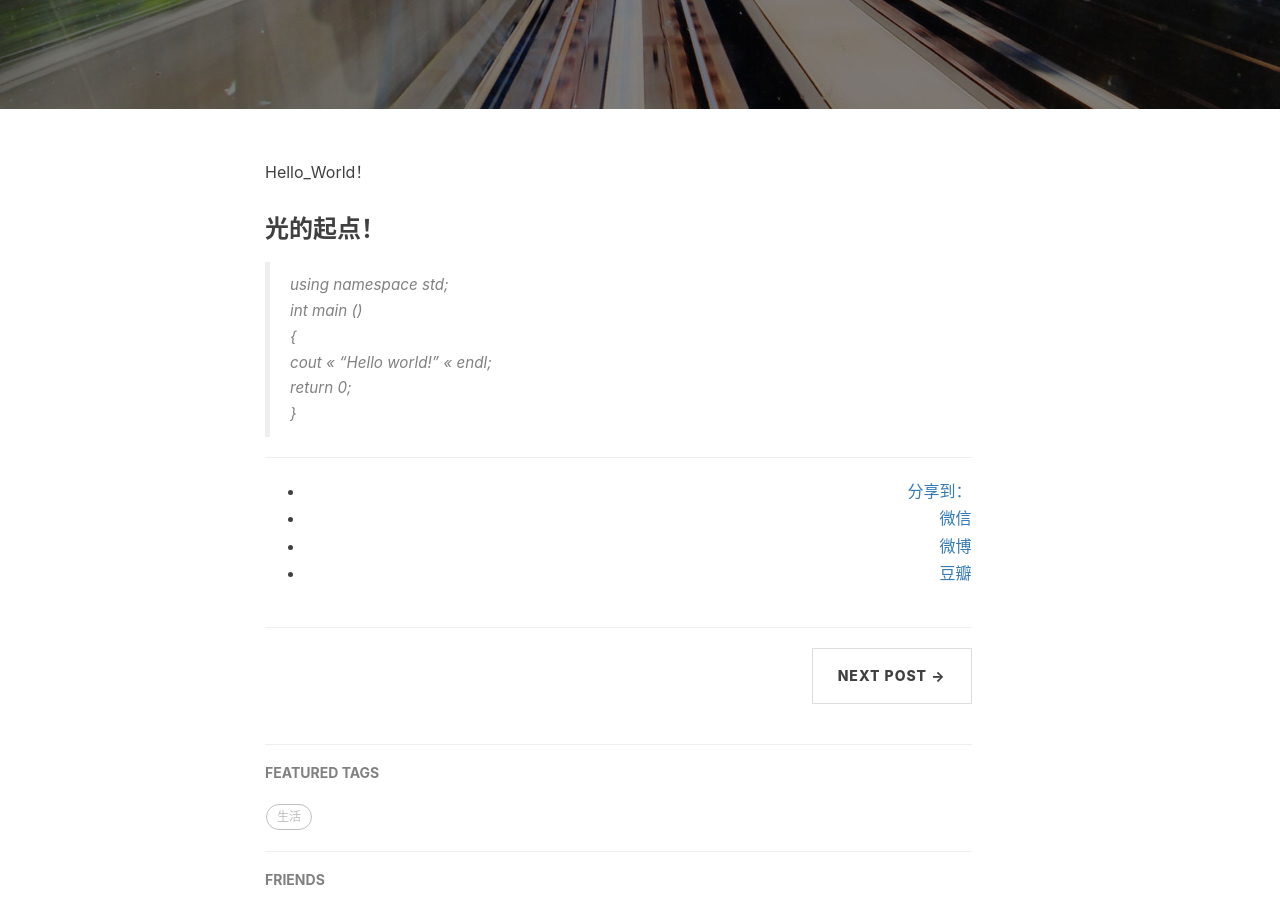
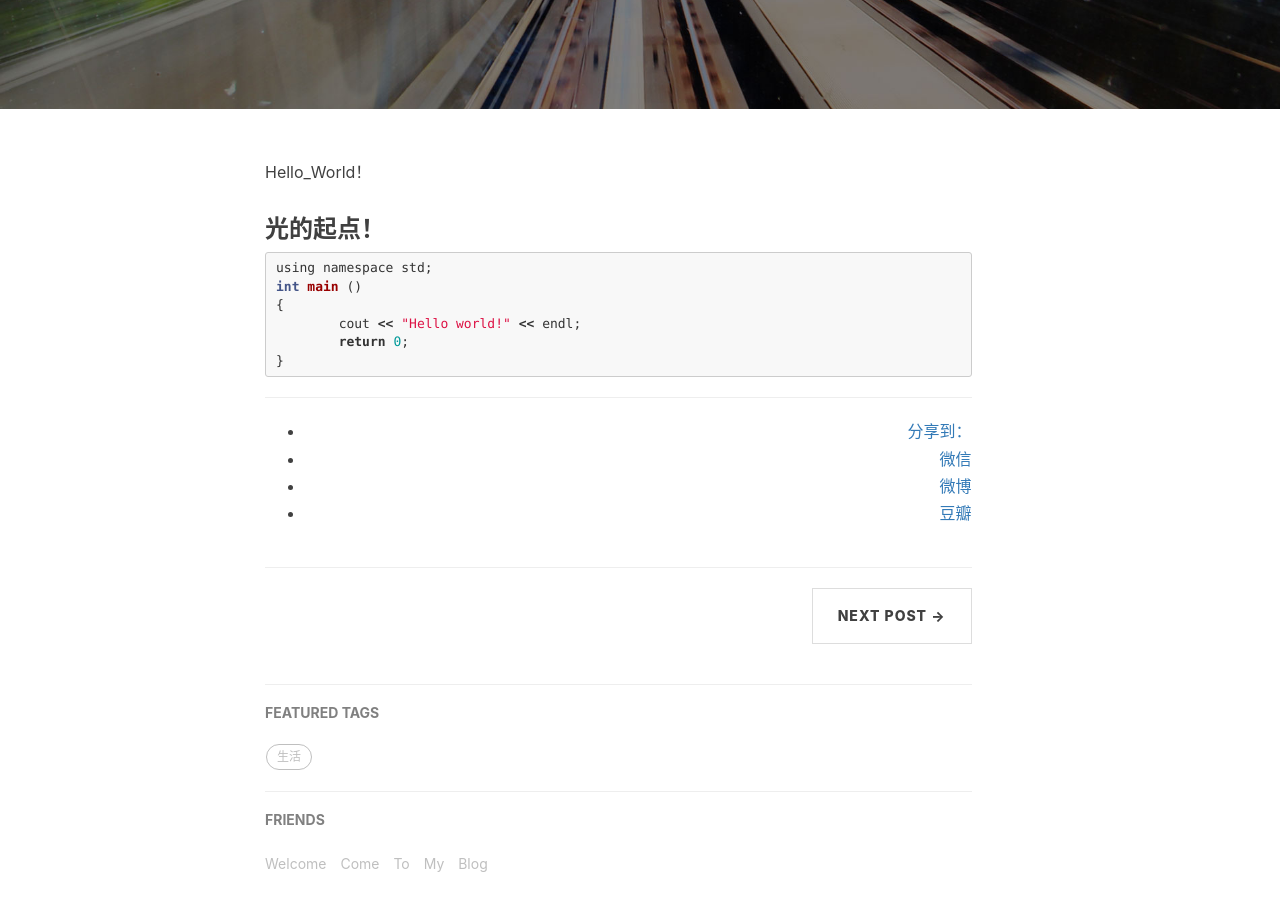
Before and after one commit to dyhube/dyhube.github.io, a Jekyll site: the page built from _posts/2016-05-06-HelloWorld.md, in a window 1280 px wide and 900 px high, scrolled down 414 px. Built offline with Jekyll 4.4.1, drawn with Linux system fonts in a browser that asks for light colours; nearby versions of some CDN libraries; comment, search, counter and statistics services are not loaded.

Commit message:
音乐播放器

```diff
--- a/_posts/2016-05-06-HelloWorld.md
+++ b/_posts/2016-05-06-HelloWorld.md
@@ -15,12 +15,11 @@
 
 ### 光的起点！
 
-
->
->using namespace std;
->int main ()
->{
-> 	cout << "Hello world!" << endl;
-> 	return 0;
->}
->
+{% highlight c %}
+using namespace std;
+int main ()
+{
+ 	cout << "Hello world!" << endl;
+ 	return 0;
+}
+{% endhighlight %}
```
Also changed, not shown: _posts/2016-06-21-犀安路999号.md (+7 -2 lines).
